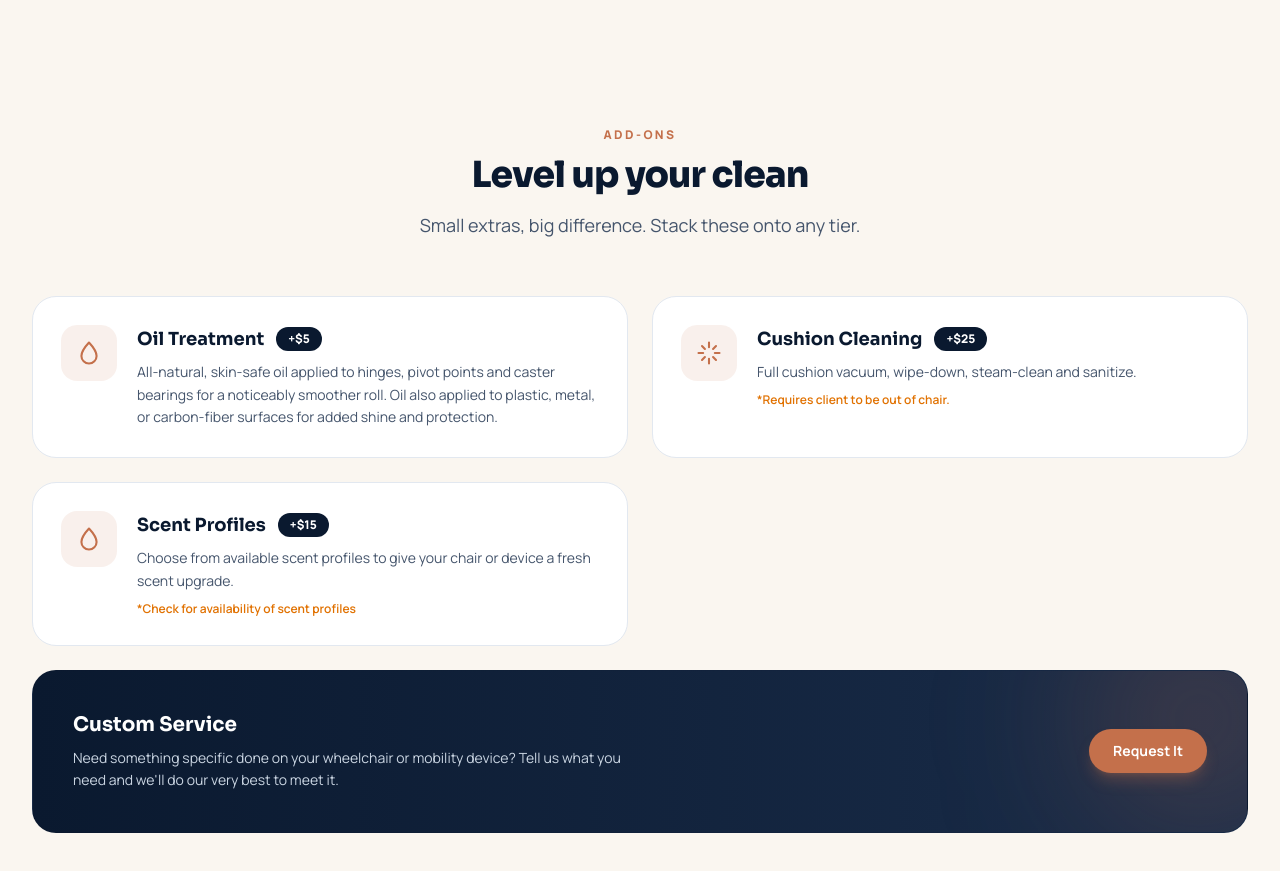
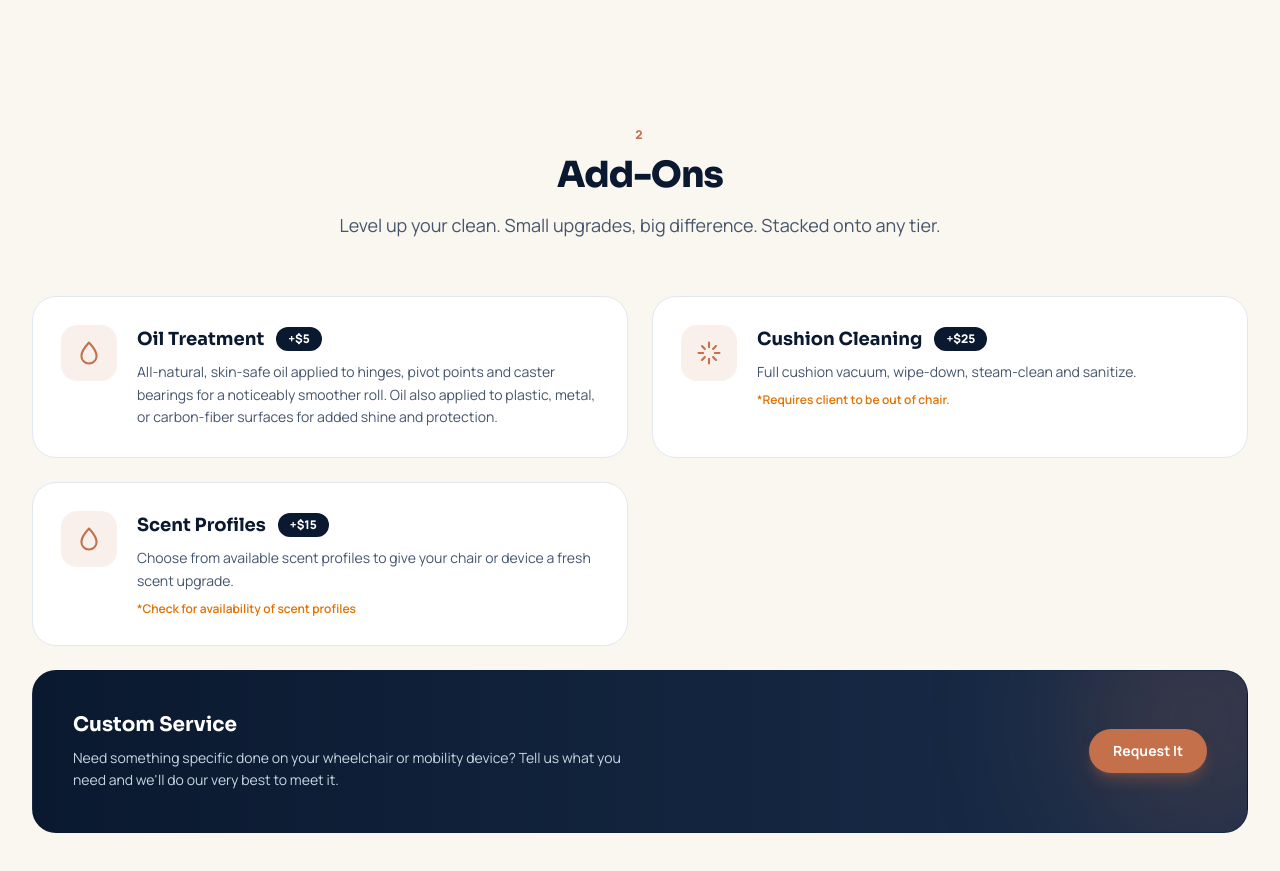
Before and after one commit to rahulksinha95/wheelcleandfw, a Next.js app: page / in a window 1280 px wide. Shown: the part 2722-3593 px from the top of the page. Built offline with nearby package versions, Linux system fonts and the light colour scheme.

Commit message:
Update addons.tsx

```diff
--- a/src/components/addons.tsx
+++ b/src/components/addons.tsx
@@ -12,9 +12,9 @@ export default function Addons() {
     <section className="pb-24 sm:pb-28">
       <div className="mx-auto max-w-7xl px-5 sm:px-8">
         <SectionHeading
-          eyebrow="Add-Ons"
-          title="Level up your clean"
-          subtitle="Small extras, big difference. Stack these onto any tier."
+          eyebrow="2"
+          title="Add-Ons"
+          subtitle="Level up your clean. Small upgrades, big difference. Stacked onto any tier."
         />
 
         <div className="mt-14 grid gap-6 md:grid-cols-2">
```
